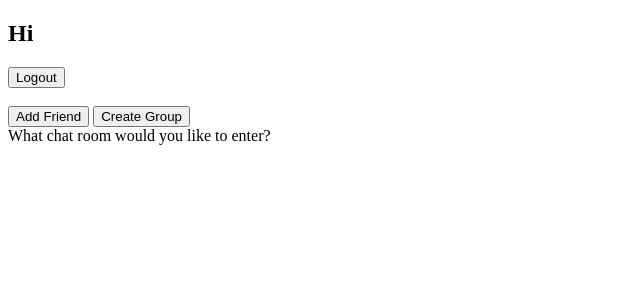
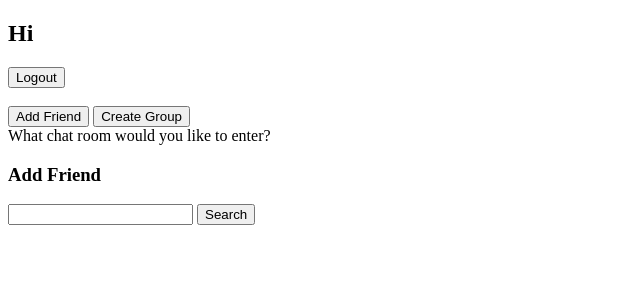
Before and after one commit to jakulej/chatapp_django, a Django app: page /chat/ in a window 1280 px wide. Shown: the top 300 px of the page, without its empty margins (0-640 px from the left). Run offline with Django 5.2, Linux system fonts and the light colour scheme; parts of the project's set-up code (start-up, migrations or seed data) failed here and were passed over.

Commit message:
Added template for modal and used in rooms view

```diff
--- a/templates/chat/index.html
+++ b/templates/chat/index.html
@@ -7,7 +7,7 @@
 </head>
 <body>
     <h2> Hi {{ user.username }}</h2>
-    <form id="logout-form" method="post" action="http://127.0.0.1:8000/accounts/logout/">{% csrf_token %}
+    <form id="logout-form" method="post" action="{% url 'logout' %}">{% csrf_token %}
         <button id="logout-button">Logout</button>
     </form><br/>
 
@@ -22,6 +22,9 @@
             </div>
         {% endfor %}
     </div>
+    <div id="modal-add-friend">
+        {% include "friends/add-friend.html" %}
+    </div>
     <script>
         document.querySelectorAll('.room').forEach(roomDiv => {
             roomDiv.addEventListener('click', () => {
--- a/templates/friends/add-friend.html
+++ b/templates/friends/add-friend.html
@@ -1,12 +1,42 @@
 <div id="modal-add-friend-content">
     <h3>Add Friend</h3>
-    <form id="form-find-friend">
+    <div id="find-friend">
         <input id="input-find-friend" type="search"></input>
         <button id="button-find-friend">Search</button>
-    </form>
+    </div>
     <div id="results-find-friend">
     {% for friend in friends_results %}
         {% include "chat/add-friend-record.html" with username=friend.username}
     {% endfor %}
     </div>
 </div>
+<script>
+
+    document.getElementById("button-find-friend").onclick = async function(e) {
+        const query = document.getElementById("input-find-friend").value;
+        const requestUrl = "/friends/find/" + query;
+        const modalAddFriend = document.getElementById("modal-add-friend");
+
+
+        try {
+            const response = await fetch(requestUrl);
+
+            if (!response.ok) {
+                throw new Error(`Response status: ${response.status}`);
+            }
+            else {
+                const html = await response.text();
+                modalAddFriend.innerHTML = html;
+            }
+
+
+
+
+
+        } catch (error) {
+            console.error(error.message);
+        }
+    };
+
+
+</script>
```
